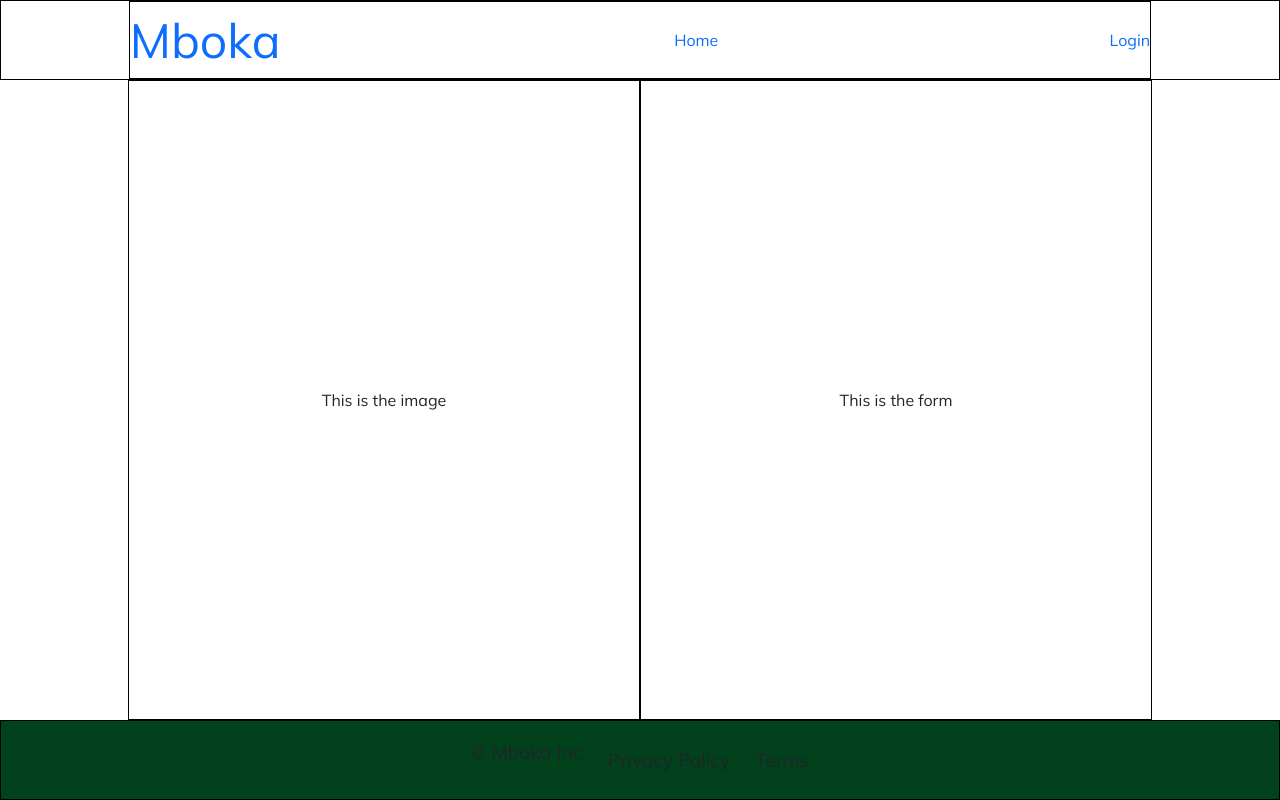
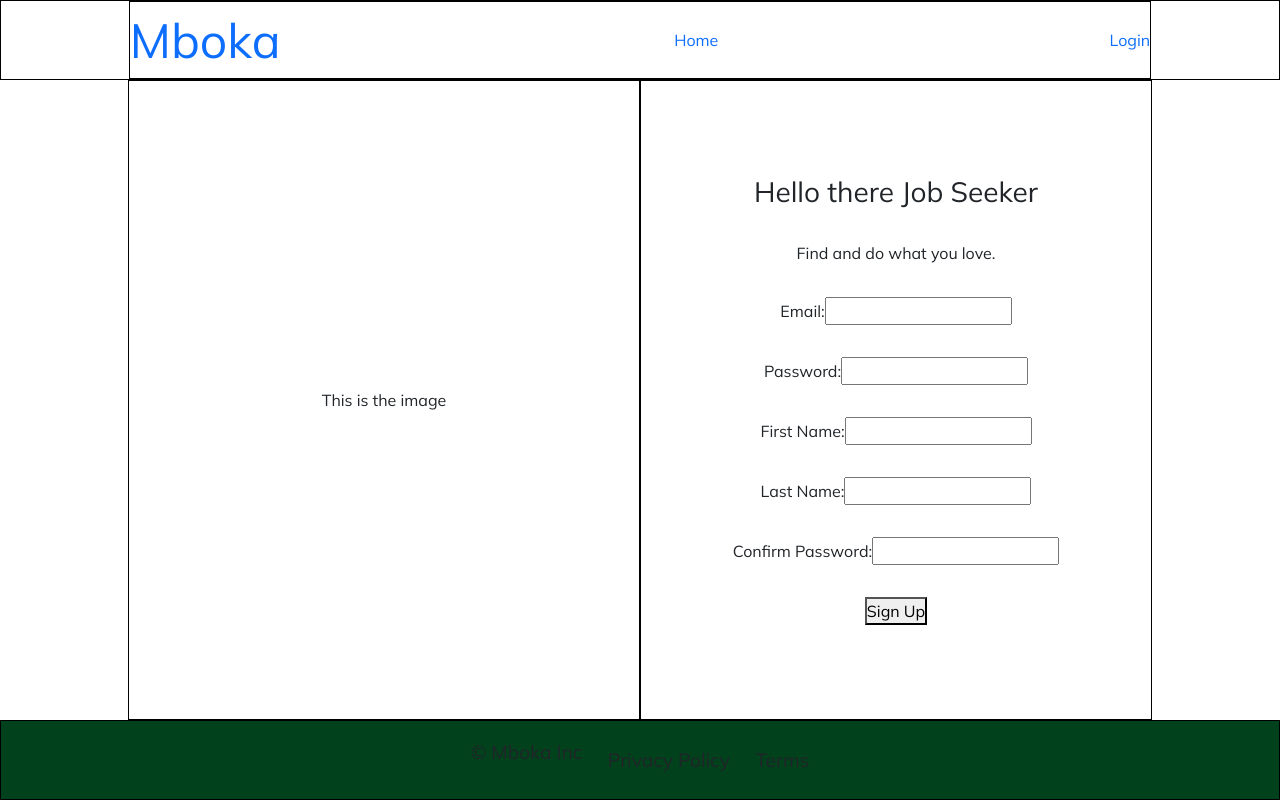
Before and after one commit to MokuaEnock/mboka, a React (Vite) app: page /auth/poster in a window 1280 px wide. Built offline with nearby package versions, Linux system fonts and the light colour scheme; a small style sheet from the web is missing.

Commit message:
create signup form for job poster

```diff
--- a/src/Pages/auth/poster.jsx
+++ b/src/Pages/auth/poster.jsx
@@ -1,11 +1,79 @@
 import "./auth.css";
 
+import React, { useState } from "react";
+
 export default function PosterSignup() {
+  const [email, setEmail] = useState("");
+  const [password, setPassword] = useState("");
+  const [firstName, setFirstName] = useState("");
+  const [lastName, setLastName] = useState("");
+  const [passwordConfirmation, setPasswordConfirmation] = useState("");
+
+  const handleSubmit = (event) => {
+    event.preventDefault();
+    console.log("Form submitted:", {
+      email,
+      password,
+      firstName,
+      lastName,
+      passwordConfirmation,
+    });
+    // add your API call to submit the form data here
+  };
   return (
     <main id="poster" className="auth">
-      <form>
+      <form onSubmit={handleSubmit}>
         <div>This is the image</div>
-        <div>This is the form</div>
+        <div>
+          <h3>Hello there Job Seeker</h3>
+          <p>Find and do what you love.</p>
+          <label>
+            Email:
+            <input
+              type="email"
+              value={email}
+              onChange={(event) => setEmail(event.target.value)}
+              required
+            />
+          </label>
+          <label>
+            Password:
+            <input
+              type="password"
+              value={password}
+              onChange={(event) => setPassword(event.target.value)}
+              required
+            />
+          </label>
+          <label>
+            First Name:
+            <input
+              type="text"
+              value={firstName}
+              onChange={(event) => setFirstName(event.target.value)}
+              required
+            />
+          </label>
+          <label>
+            Last Name:
+            <input
+              type="text"
+              value={lastName}
+              onChange={(event) => setLastName(event.target.value)}
+              required
+            />
+          </label>
+          <label>
+            Confirm Password:
+            <input
+              type="password"
+              value={passwordConfirmation}
+              onChange={(event) => setPasswordConfirmation(event.target.value)}
+              required
+            />
+          </label>
+          <button type="submit">Sign Up</button>
+        </div>
       </form>
     </main>
   );
--- a/src/Pages/auth/signup.jsx
+++ b/src/Pages/auth/signup.jsx
@@ -25,6 +25,8 @@ export default function FinderSignup() {
       <form onSubmit={handleSubmit}>
         <div>This is the image</div>
         <div>
+          <h3>Hello there Job Seeker</h3>
+          <p>Find and do what you love.</p>
           <label>
             Email:
             <input
```
